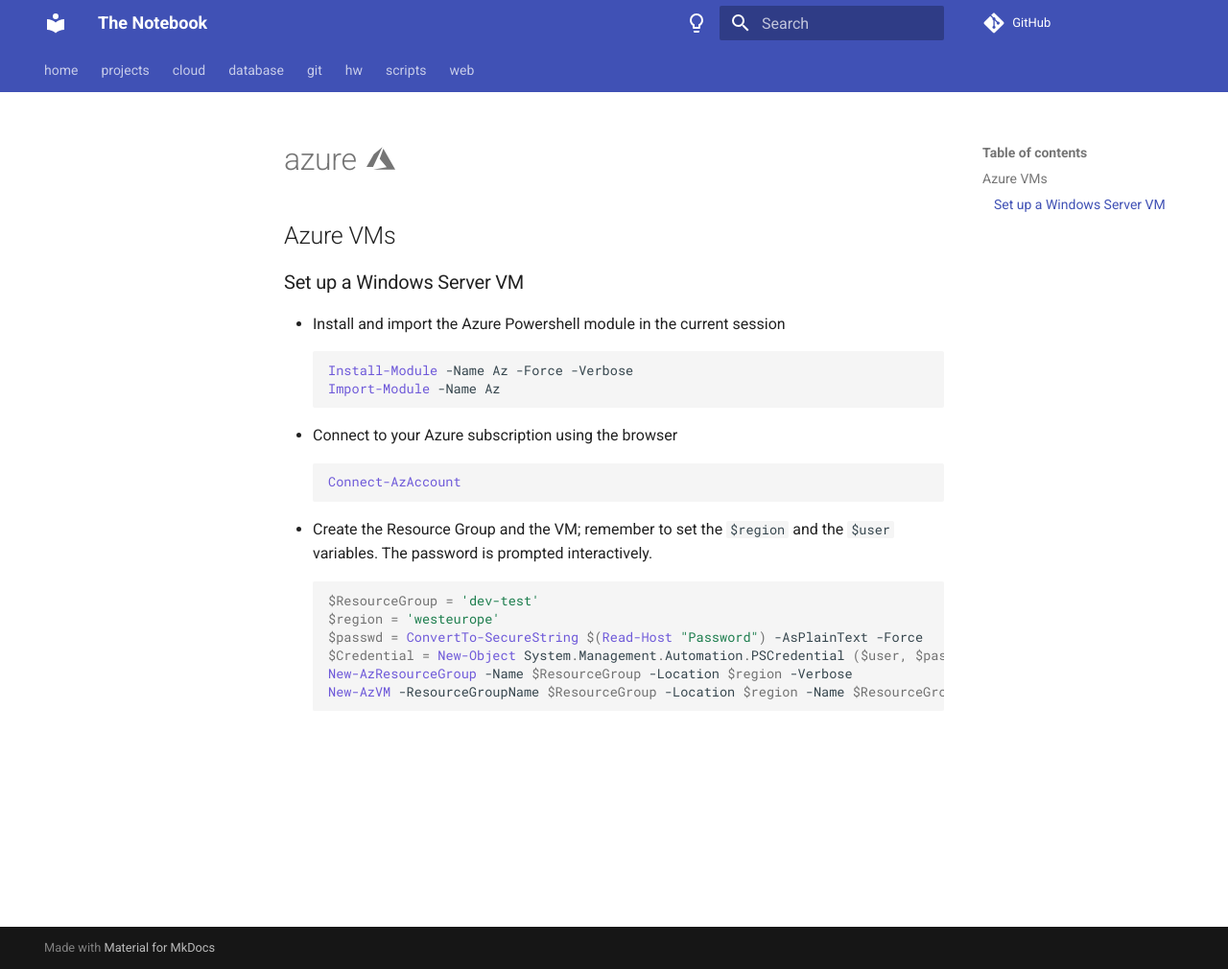
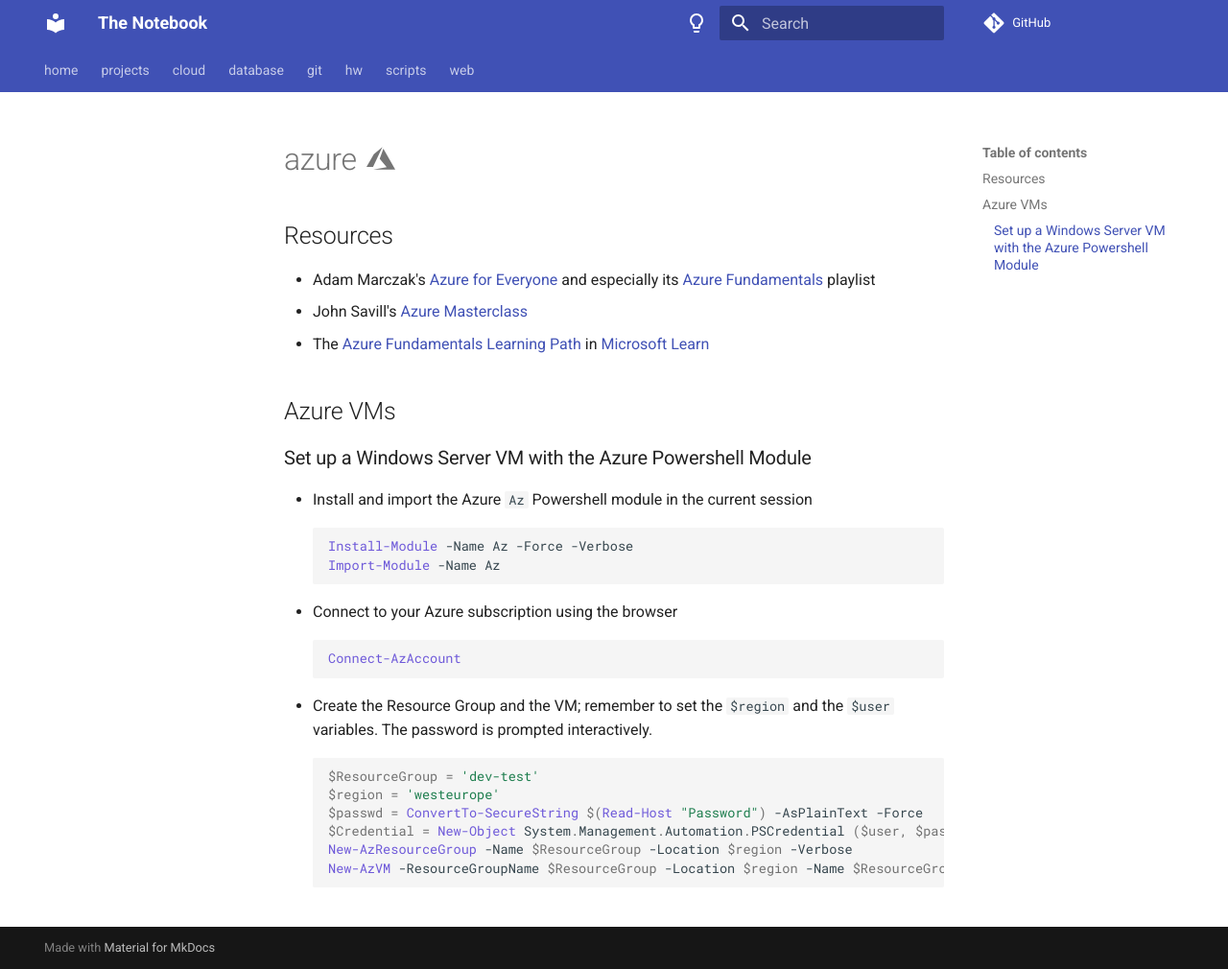
Before and after one commit to sannae/the-notebook, an MkDocs documentation site: the page built from docs/cloud/azure.md, in a window 1280 px wide and 1010 px high. Shown: the whole window at 96% size. Built offline with MkDocs 1.6.1 and Material for MkDocs 9.7.7, drawn with Linux system fonts in a browser that asks for light colours; comment, search, counter and statistics services are not loaded.

Commit message:
resources in azure

````diff
--- a/docs/cloud/azure.md
+++ b/docs/cloud/azure.md
@@ -1,10 +1,16 @@
 # azure :material-microsoft-azure:
+
+## Resources
+
+* Adam Marczak's [Azure for Everyone]() and especially its [Azure Fundamentals]() playlist
+* John Savill's [Azure Masterclass]()
+* The [Azure Fundamentals Learning Path]() in [Microsoft Learn]()
 
 ## Azure VMs
 
-### Set up a Windows Server VM
+### Set up a Windows Server VM with the Azure Powershell Module
 
-* Install and import the Azure Powershell module in the current session
+* Install and import the Azure `Az` Powershell module in the current session
 ```powershell
 Install-Module -Name Az -Force -Verbose
 Import-Module -Name Az
````
